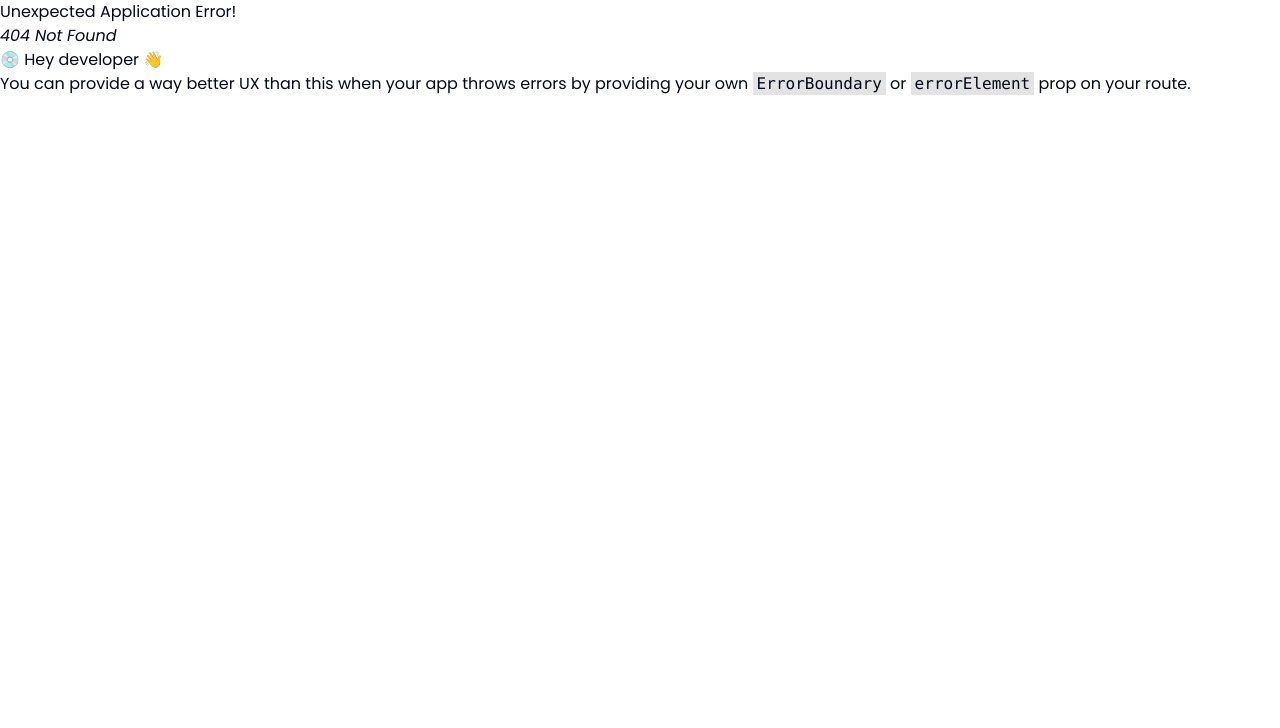
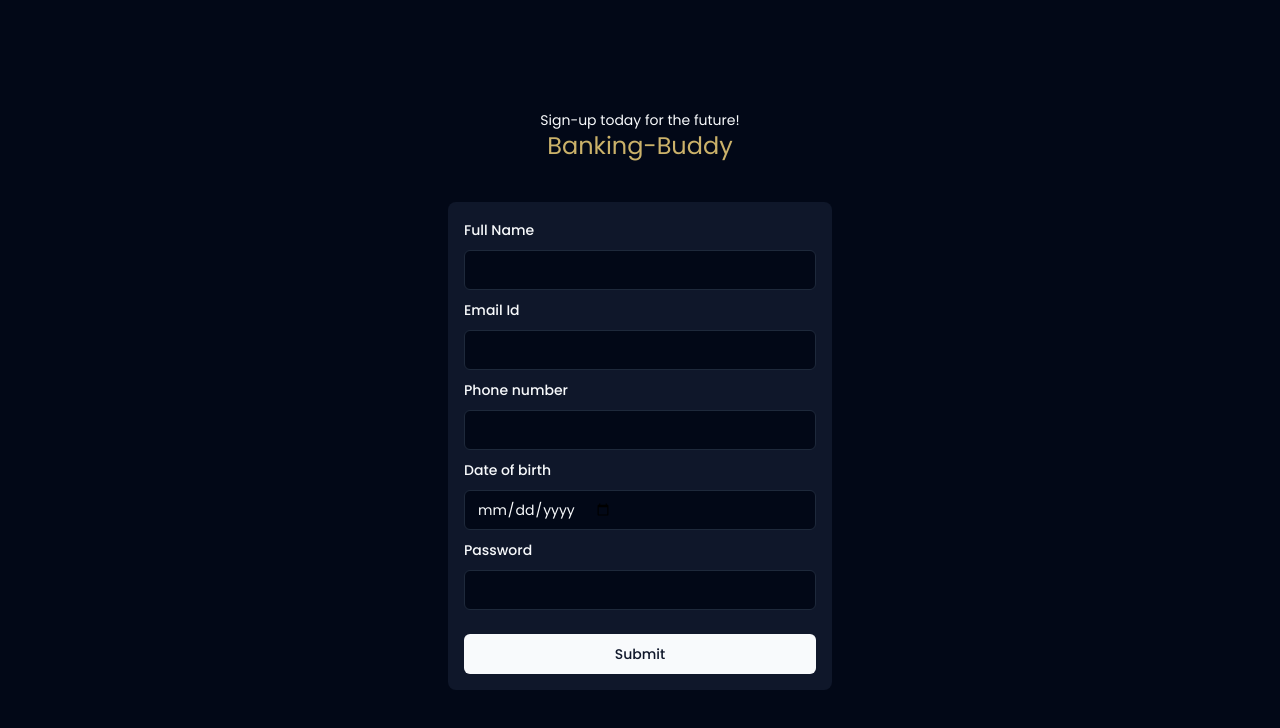
Before and after one commit to Ydixit007/Banking-buddy-app, a React (Vite) app in the folder Frontend/: page /signup in a window 1280 px wide. Before the commit this address had no page. Shown: the top 728 px of the page. Built offline with nearby package versions, Linux system fonts and the light colour scheme.

Commit message:
added the signup page and form

```diff
--- a/Frontend/src/components/LoginForm.tsx
+++ b/Frontend/src/components/LoginForm.tsx
@@ -49,7 +49,7 @@ const LoginForm = () => {
             <FormItem>
               <FormLabel className="text-primary">Username</FormLabel>
               <FormControl>
-                <Input placeholder="shadcn" {...field} />
+                <Input placeholder="" {...field} />
               </FormControl>
               <FormMessage className="text-xs font-light text-red-400" />
             </FormItem>
--- /dev/null
+++ b/Frontend/src/components/SignUpForm.tsx
@@ -0,0 +1,131 @@
+import { zodResolver } from "@hookform/resolvers/zod";
+import { useForm } from "react-hook-form";
+import { z } from "zod";
+import { Button } from "@/components/ui/button";
+import {
+  Form,
+  FormControl,
+  FormField,
+  FormItem,
+  FormLabel,
+  FormMessage,
+} from "@/components/ui/form";
+import { Input } from "@/components/ui/input";
+
+/*
+    Form Fields
+    1. full name
+    2. Email
+    3. phone number
+    4. date of birth
+    5. password
+*/
+
+const SignUpForm = () => {
+  const formSchema = z.object({
+    fullName: z.string().min(2, {
+      message: "incorrect Name",
+    }),
+    email: z.string().email({
+        message: "incorrect Email",
+      }),
+    phone: z.string().min(10, {
+        message: "incorrect Phone number",
+      }).max(10),
+    dob:  z.string().transform((str) => new Date(str)),
+    password: z.string().min(6, {message: "Password short",}).max(20, {message: "password too long",})
+  });
+
+  const form = useForm<z.infer<typeof formSchema>>({
+    resolver: zodResolver(formSchema),
+    defaultValues: {
+      fullName: "",
+      email: "",
+      phone: "",
+      dob: new Date(),
+      password: ""
+    },
+  });
+
+  // 2. Define a submit handler.
+  function onSubmit(values: z.infer<typeof formSchema>) {
+    // Do something with the form values.
+    // ✅ This will be type-safe and validated.
+    console.log(values);
+  }
+
+  return (
+    <Form {...form}>
+      <form onSubmit={form.handleSubmit(onSubmit)} className="text-primary gap-2 min-w-[24rem] p-4 bg-slate-900 rounded-lg flex flex-col">
+        <FormField
+          control={form.control}
+          name="fullName"
+          render={({ field }) => (
+            <FormItem>
+              <FormLabel className="text-primary">Full Name</FormLabel>
+              <FormControl>
+                <Input placeholder="" {...field} />
+              </FormControl>
+              <FormMessage className="text-xs font-light text-red-400" />
+            </FormItem>
+          )}
+        />
+        <FormField
+          control={form.control}
+          name="email"
+          render={({ field }) => (
+            <FormItem>
+              <FormLabel className="text-primary">Email Id</FormLabel>
+              <FormControl>
+                <Input type="email" placeholder="" {...field} />
+              </FormControl>
+              <FormMessage className="text-xs font-light text-red-400" />
+            </FormItem>
+          )}
+        />
+        <FormField
+          control={form.control}
+          name="phone"
+          render={({ field }) => (
+            <FormItem>
+              <FormLabel className="text-primary">Phone number</FormLabel>
+              <FormControl>
+                <Input placeholder="" {...field} />
+              </FormControl>
+              <FormMessage className="text-xs font-light text-red-400" />
+            </FormItem>
+          )}
+        />
+        <FormField
+          control={form.control}
+          name="dob"
+          render={({ field }) => (
+            <FormItem>
+              <FormLabel className="text-primary">Date of birth</FormLabel>
+              <FormControl>
+                <Input type="date" placeholder="" {...field} />
+              </FormControl>
+              <FormMessage className="text-xs font-light text-red-400" />
+            </FormItem>
+          )}
+        />
+        <FormField
+          control={form.control}
+          name="password"
+          render={({ field }) => (
+            <FormItem>
+              <FormLabel className="text-primary">Password</FormLabel>
+              <FormControl>
+                <Input type="password" placeholder="" {...field} />
+              </FormControl>
+              <FormMessage className="text-xs font-light text-red-400" />
+            </FormItem>
+          )}
+        />
+        <Button className="mt-4" type="submit">Submit</Button>
+      </form>
+    </Form>
+  );
+};
+
+export default SignUpForm;
--- /dev/null
+++ b/Frontend/src/routes/SignUpPage.tsx
@@ -0,0 +1,15 @@
+import SignUpForm from '@/components/SignUpForm'
+import React from 'react'
+
+const SignUpPage = () => {
+  return (
+    <div className="h-screen w-full bg-background flex justify-center items-center flex-col gap-4">
+      <h1 className="text-primary text-sm text-center mb-6">
+       Sign-up today for the future! <br /><span className="text-bankPrimary text-2xl">Banking-Buddy</span>
+      </h1>
+      <SignUpForm />
+    </div>
+  )
+}
+
+export default SignUpPage
```
Also changed, not shown: Frontend/src/App.tsx (+6 -1 lines).
